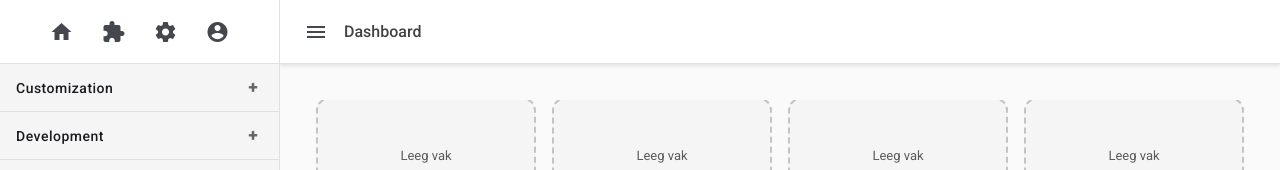
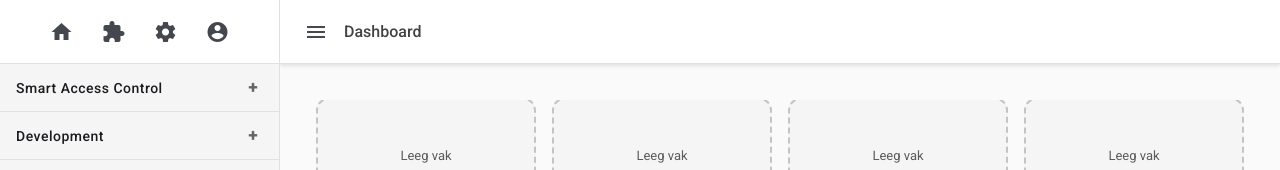
Before and after one commit to hz-andkorrel/modulair-web-platform, an Angular app: page /dashboard in a window 1280 px wide. Shown: the top 170 px of the page. Built offline with nearby package versions, Linux system fonts and the light colour scheme.

Commit message:
added key plugin component

```diff
--- /dev/null
+++ b/src/app/features/plugins/plugin-key.component.ts
@@ -0,0 +1,28 @@
+import { Component } from '@angular/core';
+import { MatDivider } from '@angular/material/divider';
+
+@Component({
+  selector: 'app-plugin-key',
+  imports: [MatDivider],
+  template: `
+    <mat-divider />
+    <iframe
+      src="http://localhost:8081/render"
+      style="width: 100%; height: calc(100vh - 1px); border: none;">
+    </iframe>
+  `,
+  styles: [`
+    .plugin-container {
+      padding: 20px;
+    }
+    h1 {
+      color: #333;
+      margin-bottom: 16px;
+    }
+    p {
+      color: #666;
+      line-height: 1.5;
+    }
+  `]
+})
+export class PluginKeyComponent {}
--- a/src/app/features/registry/registry.component.ts
+++ b/src/app/features/registry/registry.component.ts
@@ -49,24 +49,24 @@ export class RegistryComponent {
 
   plugins = signal<Plugin[]>([
     {
-      id: 'theme-manager',
-      name: 'Theme Manager',
+      id: 'key-plugin',
+      name: 'Room Key Unlock',
       version: '2.1.0',
       size: '4.2 MB',
-      lastUpdated: '2024-09-15',
-      category: 'Customization',
-      description: 'Manage and switch between different themes',
-      tags: ['themes', 'ui', 'customization']
+      lastUpdated: '2025-11-23',
+      category: 'Smart Access Control',
+      description: 'Unlocks the room door for guests.',
+      tags: ['smart access control']
     },
     {
-      id: 'git-helper',
-      name: 'Git Helper',
+      id: 'mews-plugin',
+      name: 'Mews Plugin',
       version: '1.8.3',
       size: '2.1 MB',
       lastUpdated: '2024-09-10',
-      category: 'Development',
-      description: 'Enhanced Git integration and workflow tools',
-      tags: ['git', 'version-control', 'development']
+      category: 'Smart Access Control',
+      description: 'Mews is a cloud-based property management system (PMS) used mainly in hotels',
+      tags: ['smart access control']
     },
     {
       id: 'code-formatter',
@@ -100,7 +100,7 @@ export class RegistryComponent {
     }
   ]);
 
-  availableFilterTags = signal(['Development', 'Productivity', 'Customization']);
+  availableFilterTags = signal(['Development', 'Productivity', 'Smart Access Control']);
 
   filteredPlugins = computed(() => {
     const term = this.searchTerm().toLowerCase();
--- a/src/app/shared/registry-data.ts
+++ b/src/app/shared/registry-data.ts
@@ -13,24 +13,24 @@ export interface Plugin {
 
 export const plugins = signal<Plugin[]>([
   {
-    id: 'theme-manager',
-    name: 'Theme Manager',
+    id: 'key-plugin',
+    name: 'Room Key Unlock',
     version: '2.1.0',
     size: '4.2 MB',
-    lastUpdated: '2024-09-15',
-    category: 'Customization',
+    lastUpdated: '2025-11-23',
+    category: 'Smart Access Control',
     description: 'Manage and switch between different themes',
-    tags: ['themes', 'ui', 'customization']
+    tags: ['themes', 'ui', 'customization'],
   },
   {
-    id: 'git-helper',
-    name: 'Git Helper',
+    id: 'mews-plugin',
+    name: 'Mews Plugin',
     version: '1.8.3',
     size: '2.1 MB',
     lastUpdated: '2024-09-10',
-    category: 'Development',
-    description: 'Enhanced Git integration and workflow tools',
-    tags: ['git', 'version-control', 'development']
+    category: 'Smart Access Control',
+    description: 'Mews is a cloud-based property management system (PMS) used mainly in hotels',
+    tags: ['smart access control'],
   },
   {
     id: 'code-formatter',
@@ -40,7 +40,7 @@ export const plugins = signal<Plugin[]>([
     lastUpdated: '2024-09-05',
     category: 'Development',
     description: 'Auto-format code in multiple languages',
-    tags: ['formatting', 'code-quality', 'development']
+    tags: ['formatting', 'code-quality', 'development'],
   },
   {
     id: 'file-manager',
@@ -50,7 +50,7 @@ export const plugins = signal<Plugin[]>([
     lastUpdated: '2024-08-28',
     category: 'Productivity',
     description: 'Enhanced file browsing and management features',
-    tags: ['files', 'productivity', 'navigation']
+    tags: ['files', 'productivity', 'navigation'],
   },
   {
     id: 'terminal-plus',
@@ -60,8 +60,8 @@ export const plugins = signal<Plugin[]>([
     lastUpdated: '2024-08-20',
     category: 'Development',
     description: 'Advanced terminal with additional features',
-    tags: ['terminal', 'cli', 'development']
+    tags: ['terminal', 'cli', 'development'],
   },
 ]);
 
-export const categories = signal<string[]>([...new Set(plugins().map(p => p.category))]);
+export const categories = signal<string[]>([...new Set(plugins().map((p) => p.category))]);
```
Also changed, not shown: src/app/app.routes.ts (+6 -3 lines).
